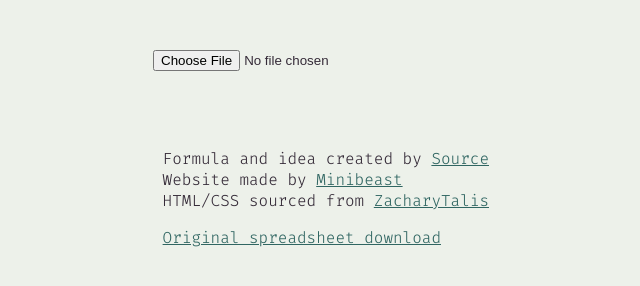
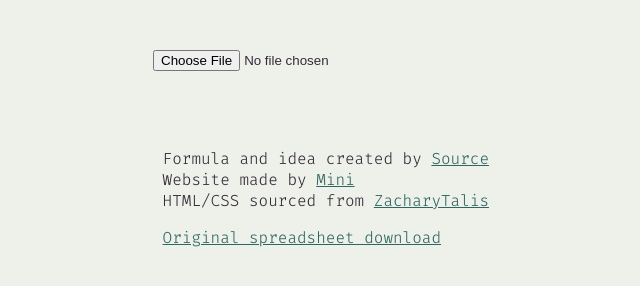
Before and after one commit to Minibeast/splitmaker, a plain HTML site: page index.html in a window 1280 px wide. Shown: the full height of the page, 127-767 px from the left. Drawn offline with Linux system fonts and the light colour scheme.

Commit message:
update socials

```diff
--- a/index.html
+++ b/index.html
@@ -18,7 +18,7 @@
             </li>
         </ul>
 
-        <p>Formula and idea created by <a href="https://twitter.com/Source28_">Source</a><br>Website made by <a href="https://twitter.com/aMinibeast">Minibeast</a><br>HTML/CSS sourced from <a href="https://github.com/ZacharyTalis">ZacharyTalis</a></p>
+        <p>Formula and idea created by <a href="https://twitter.com/Source28_">Source</a><br>Website made by <a href="https://twitter.com/mini54_">Mini</a><br>HTML/CSS sourced from <a href="https://github.com/ZacharyTalis">ZacharyTalis</a></p>
         <p><a href="files/spreadsheet.xlsx">Original spreadsheet download</a></p>
 
         <script src="parser.js"></script>
```
